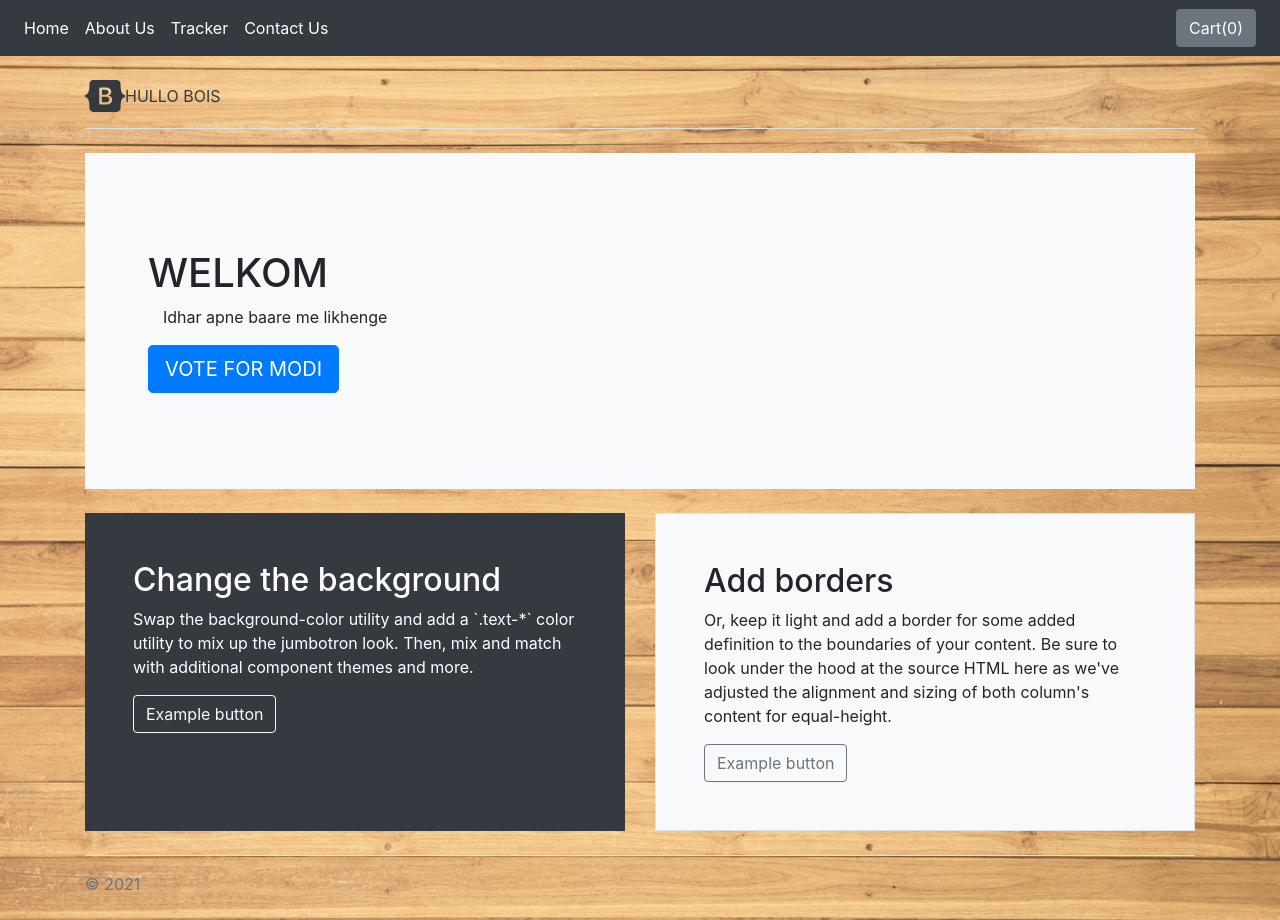
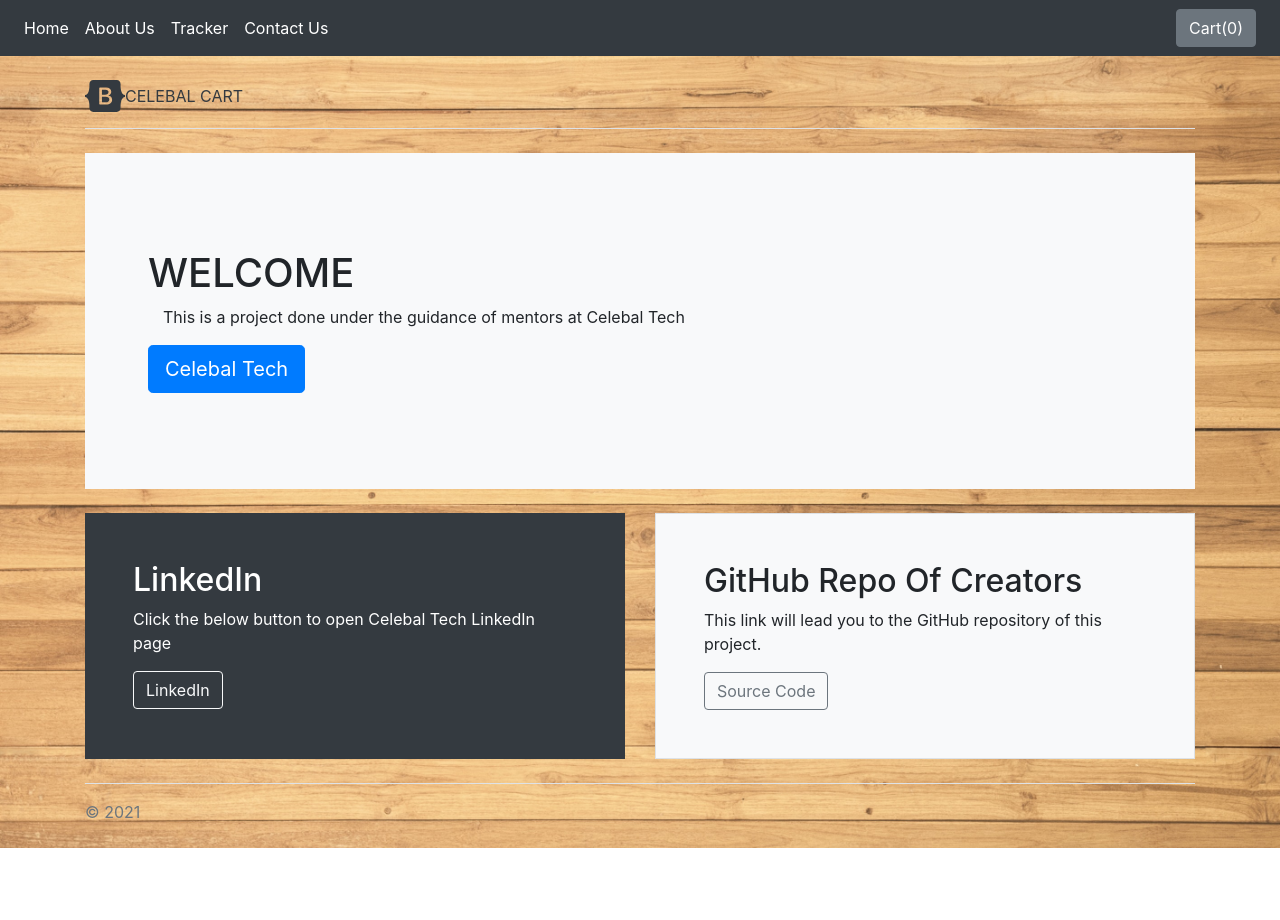
Before and after one commit to Samdroid27/Ecommerce_PS-1, a Django app: page /shop/about/ in a window 1280 px wide. After the commit the page ends 848 px from the top, so only its background shows below. Run offline with Django 3.2, Linux system fonts and the light colour scheme; some libraries are stand-ins or nearby versions.

Commit message:
Changes in Frontend

```diff
--- a/shop/templates/shop/about.html
+++ b/shop/templates/shop/about.html
@@ -1,6 +1,6 @@
 {% extends 'shop/basic.html' %}
 
-{% block title %} About {% endblock %}
+{% block title %} About Us {% endblock %}
 {% block css %}
 body{
   margin:0px;
@@ -16,33 +16,33 @@ body{
 <main>
   <div class="container py-4">
     <header class="pb-3 mb-4 border-bottom">
-      <a href="/" class="d-flex align-items-center text-dark text-decoration-none">
+      <a href="/shop" class="d-flex align-items-center text-dark text-decoration-none">
         <svg xmlns="http://www.w3.org/2000/svg" width="40" height="32" class="me-2" viewBox="0 0 118 94" role="img"><title>Bootstrap</title><path fill-rule="evenodd" clip-rule="evenodd" d="M24.509 0c-6.733 0-11.715 5.893-11.492 12.284.214 6.14-.064 14.092-2.066 20.577C8.943 39.365 5.547 43.485 0 44.014v5.972c5.547.529 8.943 4.649 10.951 11.153 2.002 6.485 2.28 14.437 2.066 20.577C12.794 88.106 17.776 94 24.51 94H93.5c6.733 0 11.714-5.893 11.491-12.284-.214-6.14.064-14.092 2.066-20.577 2.009-6.504 5.396-10.624 10.943-11.153v-5.972c-5.547-.529-8.934-4.649-10.943-11.153-2.002-6.484-2.28-14.437-2.066-20.577C105.214 5.894 100.233 0 93.5 0H24.508zM80 57.863C80 66.663 73.436 72 62.543 72H44a2 2 0 01-2-2V24a2 2 0 012-2h18.437c9.083 0 15.044 4.92 15.044 12.474 0 5.302-4.01 10.049-9.119 10.88v.277C75.317 46.394 80 51.21 80 57.863zM60.521 28.34H49.948v14.934h8.905c6.884 0 10.68-2.772 10.68-7.727 0-4.643-3.264-7.207-9.012-7.207zM49.948 49.2v16.458H60.91c7.167 0 10.964-2.876 10.964-8.281 0-5.406-3.903-8.178-11.425-8.178H49.948z" fill="currentColor"></path></svg>
-        <span class="fs-4">HULLO BOIS</span>
+        <span class="fs-4">CELEBAL CART</span>
       </a>
     </header>
 
     <div class="p-5 mb-4 bg-light rounded-3">
       <div class="container-fluid py-5">
-        <h1 class="display-5 fw-bold">WELKOM</h1>
-        <p class="col-md-8 fs-4">Idhar apne baare me likhenge</p>
-        <button class="btn btn-primary btn-lg" type="button">VOTE FOR MODI</button>
+        <h1 class="display-5 fw-bold">WELCOME</h1>
+        <p class="col-md-8 fs-4">This is a project done under the guidance of mentors at Celebal Tech</p>
+        <a class="btn btn-primary btn-lg" type="button" href="https://www.celebaltech.com/">Celebal Tech</a>
       </div>
     </div>
 
     <div class="row align-items-md-stretch">
       <div class="col-md-6">
         <div class="h-100 p-5 text-white bg-dark rounded-3">
-          <h2>Change the background</h2>
-          <p>Swap the background-color utility and add a `.text-*` color utility to mix up the jumbotron look. Then, mix and match with additional component themes and more.</p>
-          <button class="btn btn-outline-light" type="button">Example button</button>
+          <h2>LinkedIn</h2>
+          <p>Click the below button to open Celebal Tech LinkedIn page</p>
+          <a class="btn btn-outline-light" type="button" href="https://www.linkedin.com/company/celebaltechnologies/mycompany/">LinkedIn</a>
         </div>
       </div>
       <div class="col-md-6">
         <div class="h-100 p-5 bg-light border rounded-3">
-          <h2>Add borders</h2>
-          <p>Or, keep it light and add a border for some added definition to the boundaries of your content. Be sure to look under the hood at the source HTML here as we've adjusted the alignment and sizing of both column's content for equal-height.</p>
-          <button class="btn btn-outline-secondary" type="button">Example button</button>
+          <h2>GitHub Repo Of Creators</h2>
+          <p>This link will lead you to the GitHub repository of this project.</p>
+          <a class="btn btn-outline-secondary" type="button" href="https://github.com/Samdroid27/Ecommerce_PS-1">Source Code</a>
         </div>
       </div>
     </div>
--- a/shop/templates/shop/checkout.html
+++ b/shop/templates/shop/checkout.html
@@ -1,5 +1,5 @@
 {% extends 'shop/basic.html' %}
-{% block title%} Checkout - Celebal Cart{% endblock %}
+{% block title%} Checkout - Celebal Cart {% endblock %}
 
 {% block css %}
 
--- a/shop/templates/shop/paytm.html
+++ b/shop/templates/shop/paytm.html
@@ -2,7 +2,7 @@
 <html lang="en">
 <head>
     <meta charset="UTF-8">
-    <title>Paytm merchant payment page</title>
+    <title>Paytm Merchant Payment Page</title>
 </head>
 <body>
 <h1>Redirecting you to the merchant....</h1>
--- a/shop/templates/shop/tracker.html
+++ b/shop/templates/shop/tracker.html
@@ -1,5 +1,5 @@
 {% extends 'shop/basic.html' %}
-{% block title%} Celebal Tech Tracker{% endblock %}
+{% block title%} Celebal Tech Tracker {% endblock %}
 {% block css %}
 
     body{
```
Also changed, not shown: Ecommerce_PS1/templates/index.html (+11 -1 lines), shop/templates/shop/paymentstatus.html (+13 -3 lines), shop/templates/shop/prodView.html (+9 -2 lines), db.sqlite3, shop/static/shop/MainHome.jpg (added).
